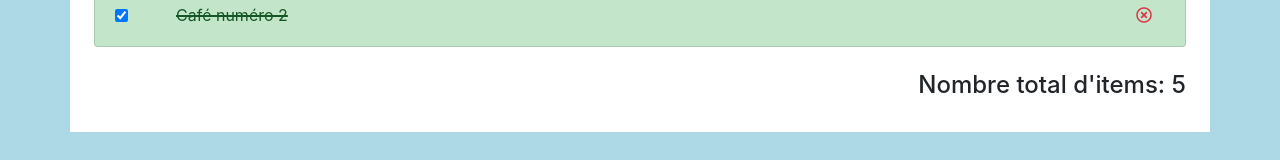
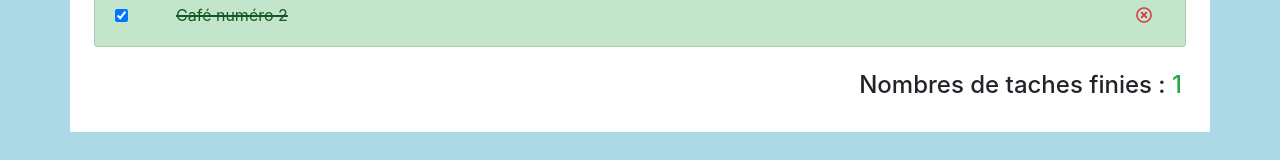
Before and after one commit to Fizioh/Notux, a React (Create React App) app: page / in a window 1280 px wide. Shown: the part 341-501 px from the top of the page. Built offline with nearby package versions, Linux system fonts and the light colour scheme.

Commit message:
feature: TotalCompleteItems working

```diff
--- a/src/components/TotalCompleteItems.js
+++ b/src/components/TotalCompleteItems.js
@@ -1,7 +1,15 @@
 import React from 'react';
+import { useSelector } from 'react-redux';
 
 const TotalCompleteItems = () => {
-	return <h4 className='mt-4 text-right'>Nombre total d'items: 5</h4>;
+	const completedTodos = useSelector((state) =>
+	state.todos.filter((todo)=> todo.completed === true)
+	);
+	return (
+		<div>
+		<h4 className='mt-4 mr-1 text-right'>Nombres de taches finies : <span className="text-success">{completedTodos.length}</span></h4>
+		</div>
+	)
 };
 
 export default TotalCompleteItems;
```
